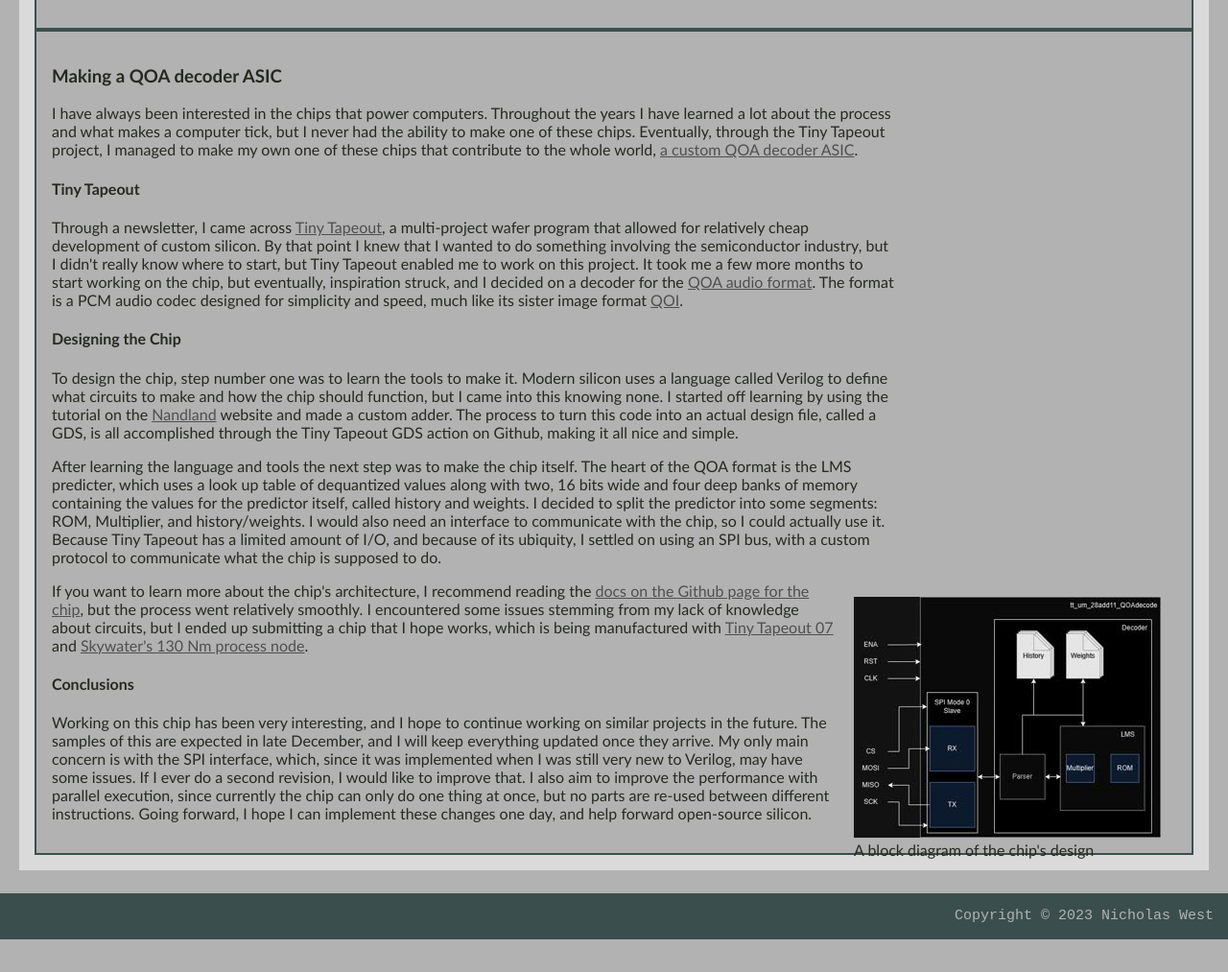
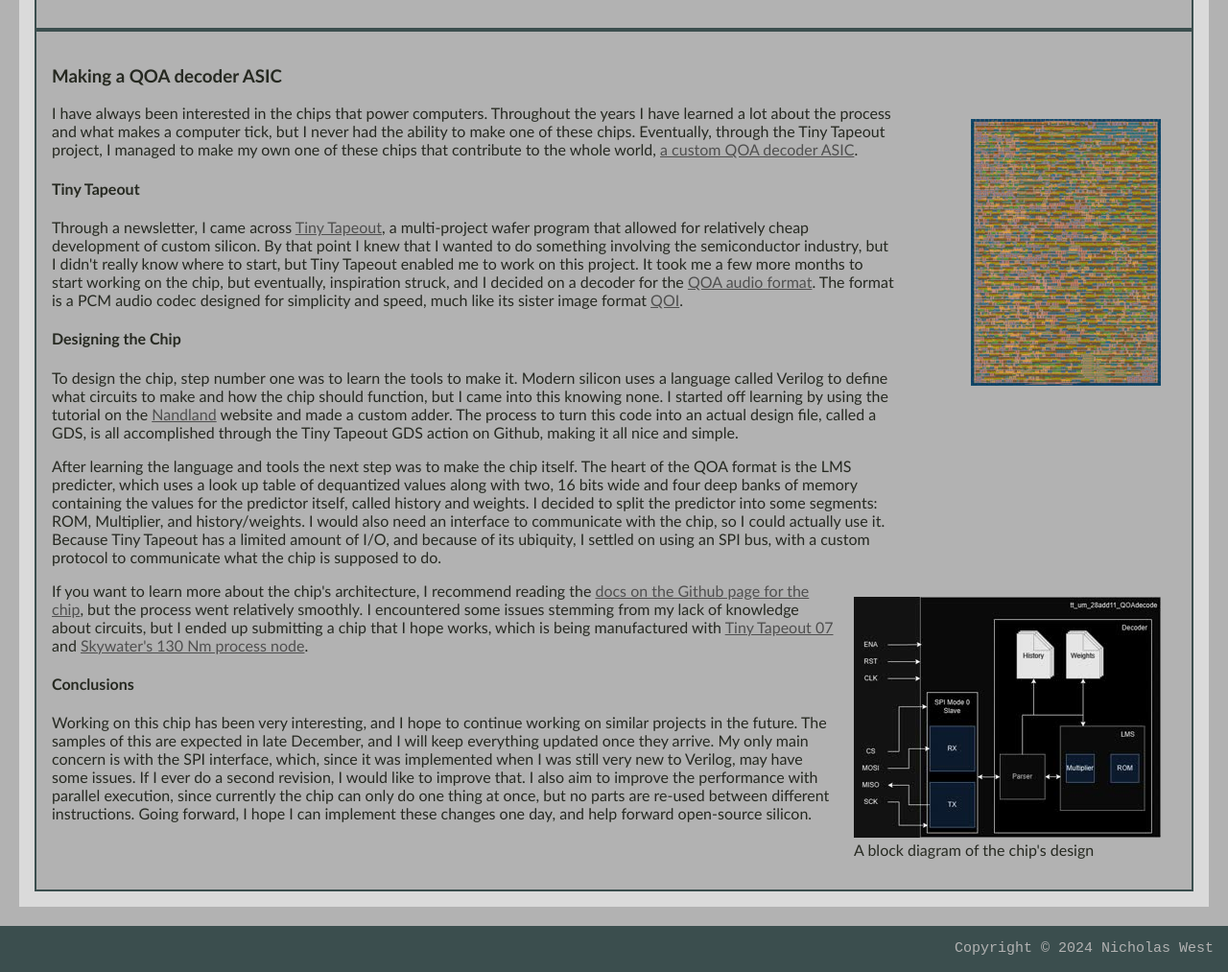
Before and after one commit to 28add11/28add11-win, a plain HTML site: page public/blag.html in a window 1280 px wide. Shown: the part 1250-2263 px from the top of the page at 96% size. Before the commit the page ends 2229 px from the top, so only its background shows below. Drawn offline with Linux system fonts and the light colour scheme.

Commit message:
Improve formatting/copyright date

```diff
--- a/public/blag.html
+++ b/public/blag.html
@@ -97,6 +97,9 @@
 
 			<div class="blog_post" id="QOA_ASIC">
 				<h3>Making a QOA decoder ASIC</h3>
+				<figure>
+					<img class="myimgs" src="gds_thumb.jpg" width="198" height="278" alt="Render of the chip">
+				</figure>
 				<p>I have always been interested in the chips that power computers.
 					Throughout the years I have learned a lot about the process and what makes a computer tick,
 					but I never had the ability to make one of these chips. Eventually, through the Tiny Tapeout project,
@@ -158,7 +161,7 @@
 
 	<div class="footer">
 		<footer>
-			Copyright © 2023 Nicholas West
+			Copyright © 2024 Nicholas West
 		</footer>
 	</div>
 
--- a/public/style.css
+++ b/public/style.css
@@ -118,6 +118,7 @@ body, html{
 	border: 2px;
 	border-color: rgb(59, 78, 78);
 	border-style: solid;
+	overflow: auto;
 }
 
 .notice{
```
Also changed, not shown: public/imgs.html (+1 -1 lines), public/programming.html (+1 -1 lines).
